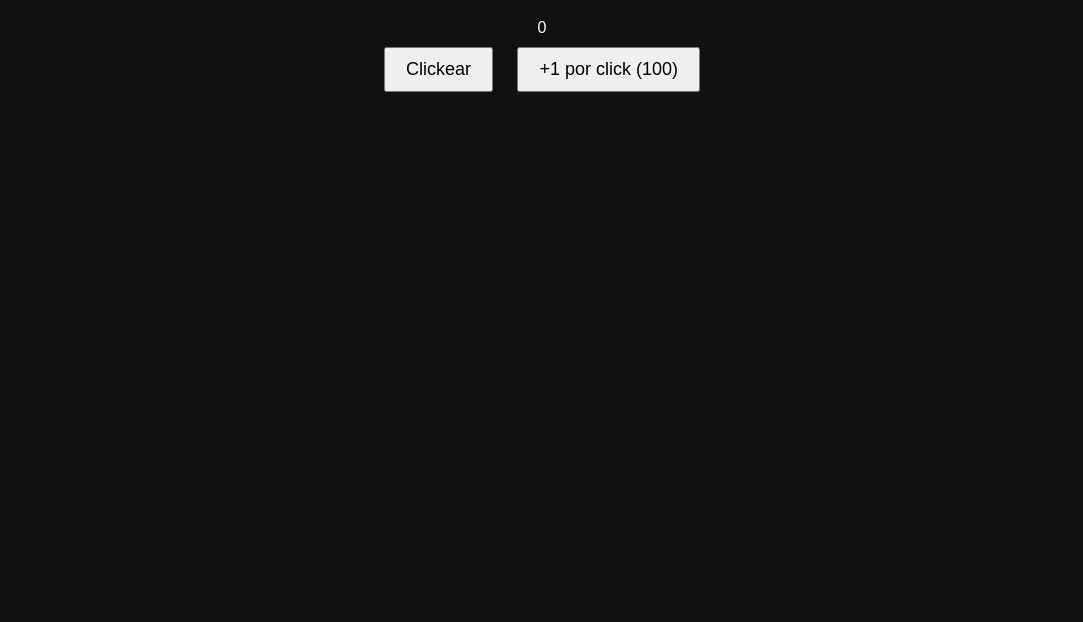
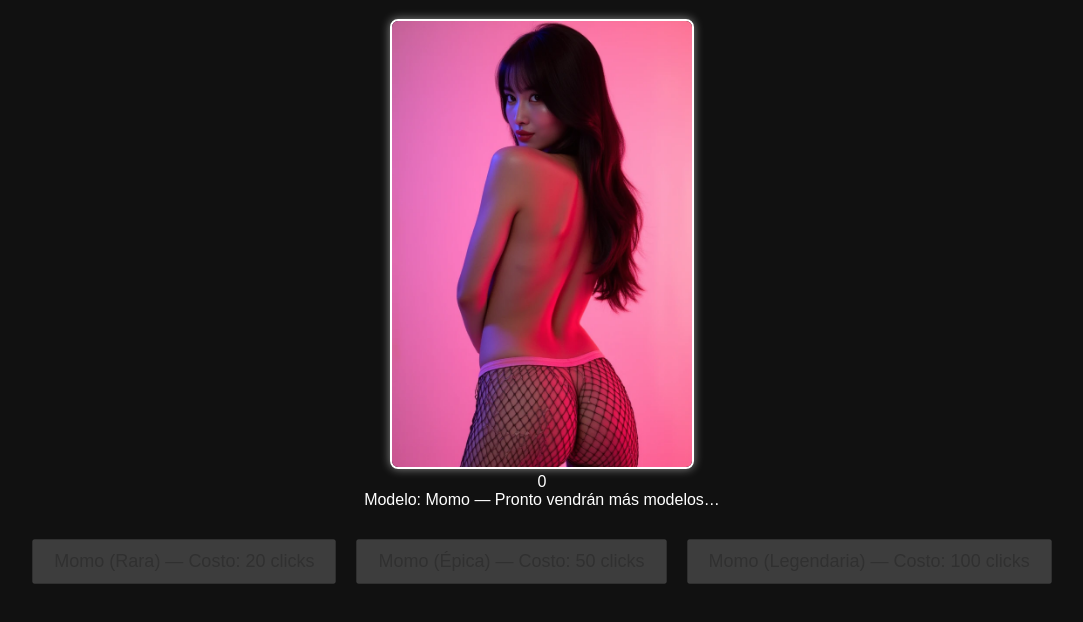
Before and after one commit to thomasPVF/hentclicker, a plain HTML site: page hentclicker/index.html in a window 1280 px wide. Shown: the part 120-742 px from the top of the page, without its empty margins (98-1181 px from the left). Drawn offline with Linux system fonts and the light colour scheme.

Commit message:
Implement image-based clicker with unlockable models

```diff
--- a/hentclicker/index.html
+++ b/hentclicker/index.html
@@ -7,9 +7,11 @@
 </head>
 <body>
   <h1>💦 HentClicker</h1>
+  <img id="clicker-img" src="imgs/momo_model/momo (1).png" alt="Modelo Momo">
   <div id="counter">0</div>
-  <button id="clicker">Clickear</button>
-  <button id="upgrade">+1 por click (100)</button>
+  <div id="model-info">Modelo: Momo — Pronto vendrán más modelos…</div>
+  <div id="message"></div>
+  <div id="shop"></div>
 
   <script src="script.js"></script>
 </body>
--- a/hentclicker/script.js
+++ b/hentclicker/script.js
@@ -1,26 +1,71 @@
+const models = [
+  { src: "imgs/momo_model/momo (1).png", price: 0, name: "Momo", unlocked: true },
+  { src: "imgs/momo_model/momo (2).png", price: 20, name: "Momo (Rara)", unlocked: false },
+  { src: "imgs/momo_model/momo (3).png", price: 50, name: "Momo (Épica)", unlocked: false },
+  { src: "imgs/momo_model/momo (4).png", price: 100, name: "Momo (Legendaria)", unlocked: false }
+];
+
+let currentModelIndex = 0;
 let count = 0;
 let perClick = 1;
-let upgradeCost = 100;
 
-const counter = document.getElementById("counter");
-const clicker = document.getElementById("clicker");
-const upgrade = document.getElementById("upgrade");
+const counterEl = document.getElementById("counter");
+const clickerImg = document.getElementById("clicker-img");
+const modelInfoEl = document.getElementById("model-info");
+const messageEl = document.getElementById("message");
+const shopEl = document.getElementById("shop");
 
-clicker.onclick = () => {
+clickerImg.onclick = () => {
   count += perClick;
-  update();
+  updateCounter();
+  renderShop();
 };
 
-upgrade.onclick = () => {
-  if (count >= upgradeCost) {
-    count -= upgradeCost;
-    perClick += 1;
-    upgradeCost *= 2;
-    upgrade.textContent = `+1 por click (${upgradeCost})`;
-    update();
-  }
-};
+function updateCounter() {
+  counterEl.textContent = count;
+}
 
-function update() {
-  counter.textContent = count;
+function hasMoreLocked() {
+  return models.some(m => !m.unlocked);
 }
+
+function renderClicker() {
+  clickerImg.src = models[currentModelIndex].src;
+  modelInfoEl.textContent =
+    `Modelo: ${models[currentModelIndex].name} — ` +
+    (hasMoreLocked() ? "Pronto vendrán más modelos…" : "¡Colección completa!");
+}
+
+function renderShop() {
+  shopEl.innerHTML = "";
+  models.forEach((m, index) => {
+    if (!m.unlocked) {
+      const btn = document.createElement("button");
+      btn.textContent = `${m.name} — Costo: ${m.price} clicks`;
+      if (count < m.price) {
+        btn.disabled = true;
+        btn.classList.add("disabled");
+      }
+      btn.onclick = () => buyModel(index);
+      shopEl.appendChild(btn);
+    }
+  });
+}
+
+function buyModel(index) {
+  const model = models[index];
+  if (count < model.price || model.unlocked) return;
+  count -= model.price;
+  model.unlocked = true;
+  currentModelIndex = index;
+  updateCounter();
+  renderClicker();
+  renderShop();
+  messageEl.textContent = `¡Has desbloqueado: ${model.name}! Pronto vendrán más modelos…`;
+}
+
+window.addEventListener("load", () => {
+  renderClicker();
+  renderShop();
+  updateCounter();
+});
--- a/hentclicker/style.css
+++ b/hentclicker/style.css
@@ -6,9 +6,31 @@ body {
   padding-top: 50px;
 }
 
-#clicker, #upgrade {
+#clicker-img {
+  width: 300px;
+  cursor: pointer;
+  border: 2px solid #fff;
+  border-radius: 8px;
+  box-shadow: 0 0 10px rgba(255, 255, 255, 0.5);
+  transition: transform 0.1s ease;
+}
+
+#clicker-img:active {
+  transform: scale(0.95);
+}
+
+button {
   padding: 10px 20px;
   margin: 10px;
   font-size: 18px;
   cursor: pointer;
 }
+
+button.disabled {
+  opacity: 0.5;
+  cursor: not-allowed;
+}
+
+#shop {
+  margin-top: 20px;
+}
```
